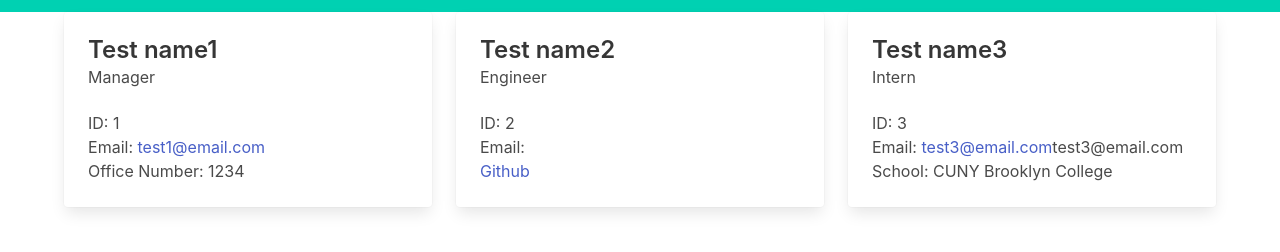
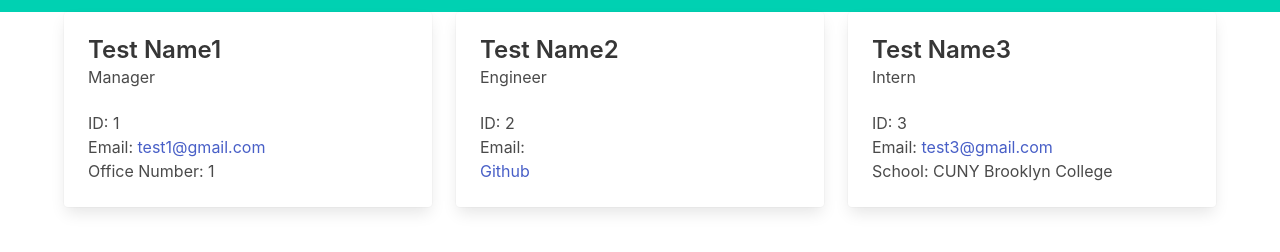
Before and after one commit to d104601/team-profile-generator, a website: page dist/index.html in a window 1280 px wide. Shown: the part 74-326 px from the top of the page. Drawn offline with nearby package versions, Linux system fonts and the light colour scheme.

Commit message:
Demo and Screenshot

```diff
--- a/dist/index.html
+++ b/dist/index.html
@@ -17,12 +17,12 @@
 <div class="column is-multiline is-one-third">
     <div class="card">
         <div class="card-content">
-            <p class="title is-4">Test name1</p>
+            <p class="title is-4">Test Name1</p>
             <p class="subtitle is-6">Manager</p>
             <ul>
                 <li>ID: 1</li>
-                <li>Email: <a class="email" href="mailto:test1@email.com">test1@email.com</a></li>
-                <li>Office Number: 1234</li>
+                <li>Email: <a class="email" href="mailto:test1@gmail.com">test1@gmail.com</a></li>
+                <li>Office Number: 1</li>
             </ul>
         </div>
     </div>
@@ -31,11 +31,11 @@
 <div class="column is-multiline is-one-third">
     <div class="card">
         <div class="card-content">
-            <p class="title is-4">Test name2</p>
+            <p class="title is-4">Test Name2</p>
             <p class="subtitle is-6">Engineer</p>
             <ul>
                 <li>ID: 2</li>
-                <li>Email: <a class="email" href="mailto:test2@email.com"></a></li>
+                <li>Email: <a class="email" href="mailto:test2@gmail.com"></a></li>
                 <li><a href="https://github.com/getGithub() {
         return this.github;
     }">Github</a></li>
@@ -47,11 +47,11 @@
 <div class="column is-multiline is-one-third">
     <div class="card">
         <div class="card-content">
-            <p class="title is-4">Test name3</p>
+            <p class="title is-4">Test Name3</p>
             <p class="subtitle is-6">Intern</p>
             <ul>
                 <li>ID: 3</li>
-                <li>Email: <a class="email" href="mailto:test3@email.com">test3@email.com</a>test3@email.com</li>
+                <li>Email: <a class="email" href="mailto:test3@gmail.com">test3@gmail.com</a></li>
                 <li>School: CUNY Brooklyn College</li>
             </ul>
         </div>
```
Also changed, not shown: README.md, Sample.jpg (added), demo.gif (added).
